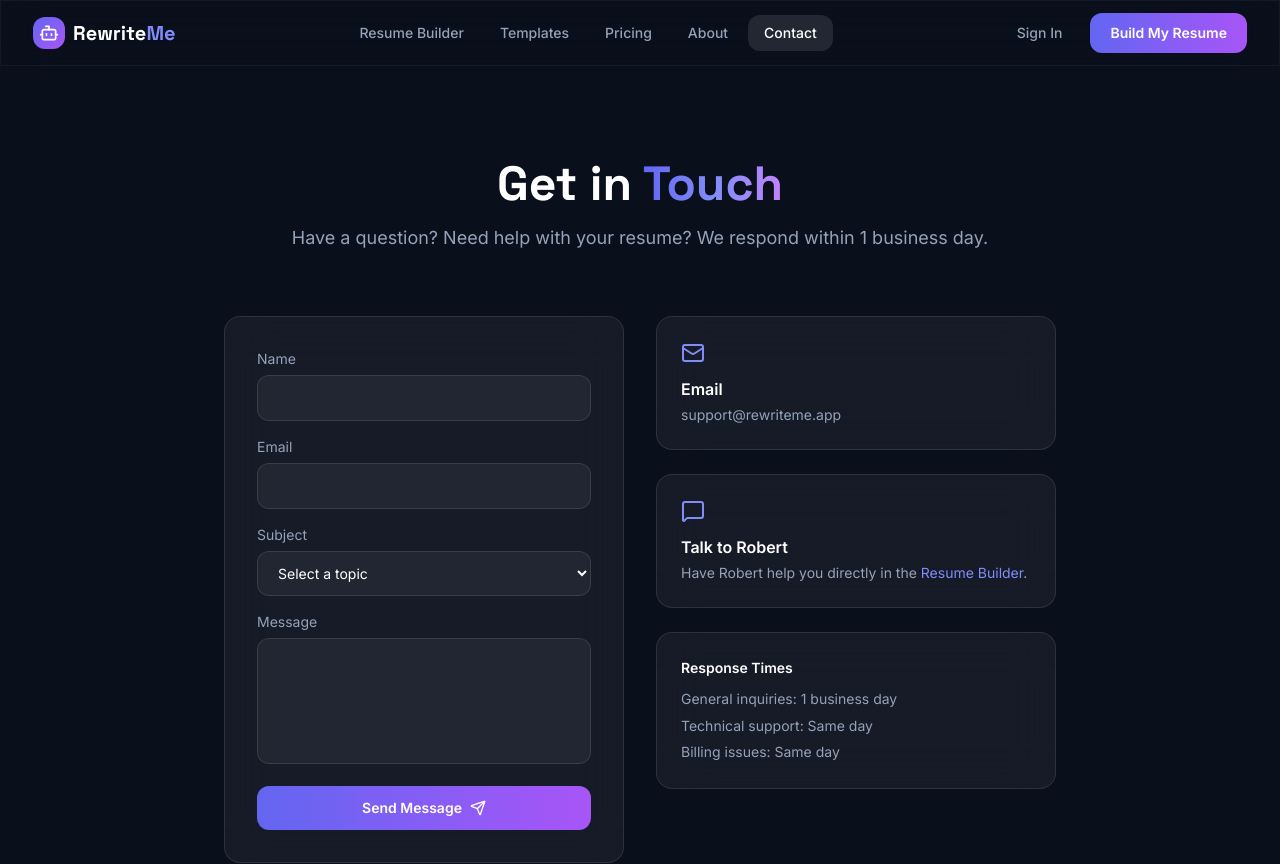
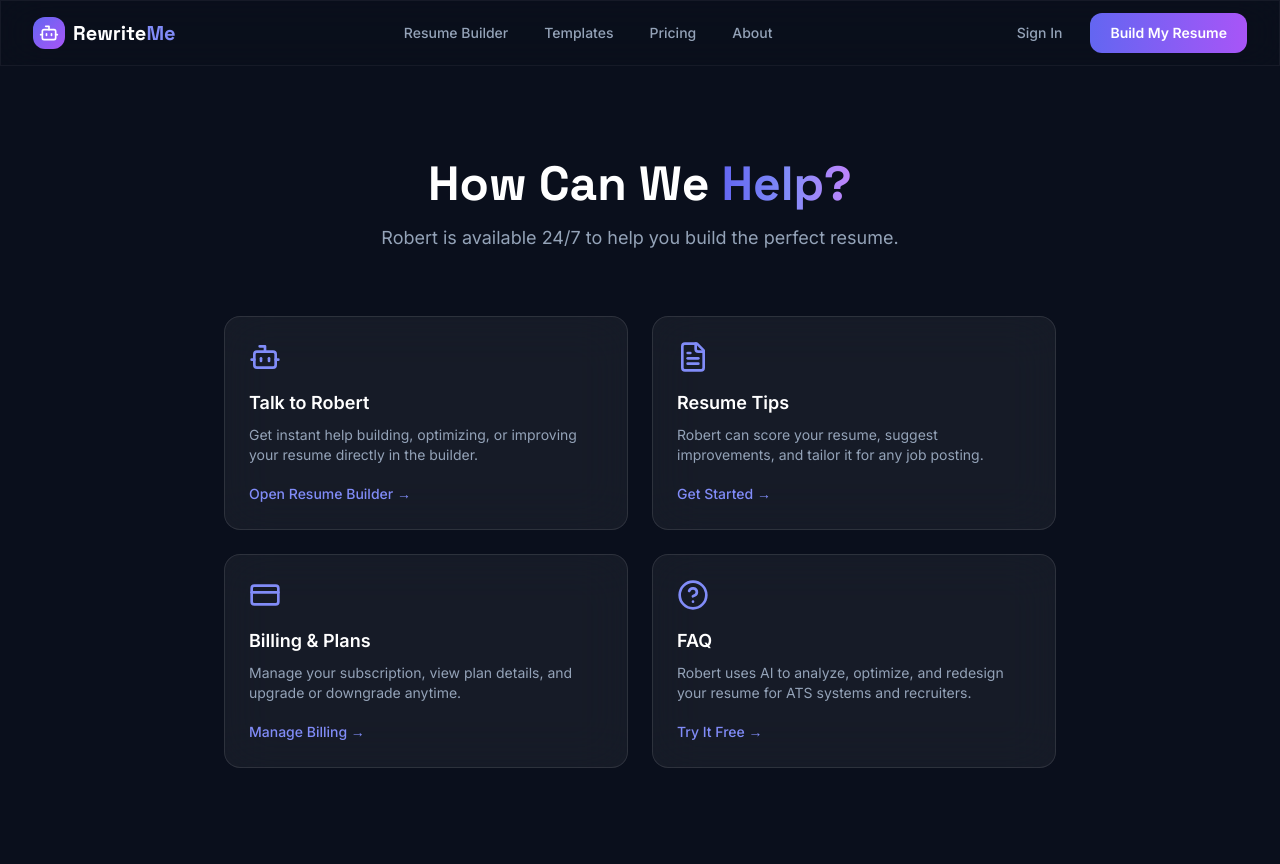
Before and after one commit to Klerno-Labs/Resume, a Next.js app: page /contact in a window 1280 px wide. Shown: the top 864 px of the page. Built offline with nearby package versions, Linux system fonts and the light colour scheme.

Commit message:
feat: replace contact page with help center, remove contact form
- Replace contact form with Help Center directing users to Robert
- Remove contact API endpoint
- Remove Contact from navbar
- Rename footer link to Help Center

Co-Authored-By: Claude Opus 4.6 <noreply@anthropic.com>

```diff
--- a/app/api/contact/route.ts
+++ /dev/null
@@ -1,36 +0,0 @@
-import { NextRequest, NextResponse } from 'next/server';
-import { z } from 'zod';
-
-const contactSchema = z.object({
-  name: z.string().min(1).max(100),
-  email: z.string().email(),
-  subject: z.enum(['support', 'billing', 'feedback', 'partnership', 'other']),
-  message: z.string().min(10).max(5000),
-});
-
-export async function POST(req: NextRequest) {
-  try {
-    const body = await req.json();
-    const parsed = contactSchema.safeParse(body);
-
-    if (!parsed.success) {
-      return NextResponse.json(
-        { message: parsed.error.errors[0].message },
-        { status: 400 }
-      );
-    }
-
-    const { name, email, subject, message } = parsed.data;
-
-    // Log the contact submission (in production, send email or store in DB)
-    console.log('[Contact Form]', { name, email, subject, message: message.slice(0, 100) });
-
-    return NextResponse.json({ success: true });
-  } catch (error) {
-    console.error('Contact form error:', error);
-    return NextResponse.json(
-      { message: 'Failed to send message' },
-      { status: 500 }
-    );
-  }
-}
--- a/app/contact/page.tsx
+++ b/app/contact/page.tsx
@@ -1,45 +1,43 @@
 'use client';
 
-import { useState } from 'react';
+import Link from 'next/link';
 import { Navbar } from '@/components/layout/navbar';
 import { Footer } from '@/components/layout/footer';
 import { motion } from 'framer-motion';
-import { Send, Mail, MessageSquare, Loader2, CheckCircle2 } from 'lucide-react';
+import { Bot, HelpCircle, FileText, CreditCard } from 'lucide-react';
+
+const helpTopics = [
+  {
+    icon: Bot,
+    title: 'Talk to Robert',
+    description: 'Get instant help building, optimizing, or improving your resume directly in the builder.',
+    link: '/builder',
+    cta: 'Open Resume Builder',
+  },
+  {
+    icon: FileText,
+    title: 'Resume Tips',
+    description: 'Robert can score your resume, suggest improvements, and tailor it for any job posting.',
+    link: '/builder',
+    cta: 'Get Started',
+  },
+  {
+    icon: CreditCard,
+    title: 'Billing & Plans',
+    description: 'Manage your subscription, view plan details, and upgrade or downgrade anytime.',
+    link: '/settings',
+    cta: 'Manage Billing',
+  },
+  {
+    icon: HelpCircle,
+    title: 'FAQ',
+    description: 'Robert uses AI to analyze, optimize, and redesign your resume for ATS systems and recruiters.',
+    link: '/builder',
+    cta: 'Try It Free',
+  },
+];
 
 export default function ContactPage() {
-  const [loading, setLoading] = useState(false);
-  const [sent, setSent] = useState(false);
-  const [form, setForm] = useState({
-    name: '',
-    email: '',
-    subject: '',
-    message: '',
-  });
-
-  const [error, setError] = useState('');
-
-  const handleSubmit = async (e: React.FormEvent) => {
-    e.preventDefault();
-    setLoading(true);
-    setError('');
-    try {
-      const res = await fetch('/api/contact', {
-        method: 'POST',
-        headers: { 'Content-Type': 'application/json' },
-        body: JSON.stringify(form),
-      });
-      if (!res.ok) {
-        const data = await res.json();
-        throw new Error(data.message || 'Failed to send');
-      }
-      setSent(true);
-    } catch (err) {
-      setError(err instanceof Error ? err.message : 'Something went wrong');
-    } finally {
-      setLoading(false);
-    }
-  };
-
   return (
     <>
       <Navbar />
@@ -52,134 +50,34 @@ export default function ContactPage() {
               className="text-center mb-16"
             >
               <h1 className="text-4xl sm:text-5xl font-display font-bold text-white mb-4">
-                Get in <span className="text-gradient">Touch</span>
+                How Can We <span className="text-gradient">Help?</span>
               </h1>
               <p className="text-brand-muted text-lg">
-                Have a question? Need help with your resume? We respond within 1 business day.
+                Robert is available 24/7 to help you build the perfect resume.
               </p>
             </motion.div>
 
-            <div className="grid grid-cols-1 md:grid-cols-2 gap-8">
-              {/* Contact Form */}
-              <motion.div
-                initial={{ opacity: 0, x: -20 }}
-                animate={{ opacity: 1, x: 0 }}
-                transition={{ delay: 0.1 }}
-                className="glass rounded-2xl p-8"
-              >
-                {sent ? (
-                  <div className="text-center py-8">
-                    <CheckCircle2 className="w-12 h-12 text-green-400 mx-auto mb-4" />
-                    <h3 className="text-white font-semibold text-lg mb-2">Message Sent!</h3>
-                    <p className="text-brand-muted text-sm">
-                      We&apos;ll get back to you within 1 business day.
-                    </p>
-                  </div>
-                ) : (
-                  <form onSubmit={handleSubmit} className="space-y-4">
-                    {error && (
-                      <div className="p-3 rounded-lg bg-red-500/10 border border-red-500/20 text-red-400 text-sm">
-                        {error}
-                      </div>
-                    )}
-                    <div>
-                      <label className="block text-sm text-brand-muted mb-1.5">Name</label>
-                      <input
-                        type="text"
-                        value={form.name}
-                        onChange={(e) => setForm({ ...form, name: e.target.value })}
-                        className="w-full bg-white/5 border border-white/10 rounded-xl px-4 py-3 text-white text-sm focus:outline-none focus:ring-2 focus:ring-brand-accent/50"
-                        required
-                      />
-                    </div>
-                    <div>
-                      <label className="block text-sm text-brand-muted mb-1.5">Email</label>
-                      <input
-                        type="email"
-                        value={form.email}
-                        onChange={(e) => setForm({ ...form, email: e.target.value })}
-                        className="w-full bg-white/5 border border-white/10 rounded-xl px-4 py-3 text-white text-sm focus:outline-none focus:ring-2 focus:ring-brand-accent/50"
-                        required
-                      />
-                    </div>
-                    <div>
-                      <label className="block text-sm text-brand-muted mb-1.5">Subject</label>
-                      <select
-                        value={form.subject}
-                        onChange={(e) => setForm({ ...form, subject: e.target.value })}
-                        className="w-full bg-white/5 border border-white/10 rounded-xl px-4 py-3 text-white text-sm focus:outline-none focus:ring-2 focus:ring-brand-accent/50"
-                        required
-                      >
-                        <option value="">Select a topic</option>
-                        <option value="support">Technical Support</option>
-                        <option value="billing">Billing Question</option>
-                        <option value="feedback">Feedback</option>
-                        <option value="partnership">Partnership</option>
-                        <option value="other">Other</option>
-                      </select>
-                    </div>
-                    <div>
-                      <label className="block text-sm text-brand-muted mb-1.5">Message</label>
-                      <textarea
-                        value={form.message}
-                        onChange={(e) => setForm({ ...form, message: e.target.value })}
-                        rows={5}
-                        className="w-full bg-white/5 border border-white/10 rounded-xl px-4 py-3 text-white text-sm focus:outline-none focus:ring-2 focus:ring-brand-accent/50 resize-none"
-                        required
-                      />
-                    </div>
-                    <button
-                      type="submit"
-                      disabled={loading}
-                      className="w-full flex items-center justify-center gap-2 py-3 rounded-xl bg-gradient-to-r from-brand-accent to-purple-500 text-white font-semibold text-sm hover:shadow-lg hover:shadow-brand-accent/25 transition-all disabled:opacity-50"
-                    >
-                      {loading ? (
-                        <Loader2 className="w-4 h-4 animate-spin" />
-                      ) : (
-                        <>
-                          Send Message
-                          <Send className="w-4 h-4" />
-                        </>
-                      )}
-                    </button>
-                  </form>
-                )}
-              </motion.div>
-
-              {/* Info */}
-              <motion.div
-                initial={{ opacity: 0, x: 20 }}
-                animate={{ opacity: 1, x: 0 }}
-                transition={{ delay: 0.2 }}
-                className="space-y-6"
-              >
-                <div className="glass rounded-2xl p-6">
-                  <Mail className="w-6 h-6 text-brand-accent-light mb-3" />
-                  <h3 className="text-white font-semibold mb-1">Email</h3>
-                  <p className="text-brand-muted text-sm">support@rewriteme.app</p>
-                </div>
-                <div className="glass rounded-2xl p-6">
-                  <MessageSquare className="w-6 h-6 text-brand-accent-light mb-3" />
-                  <h3 className="text-white font-semibold mb-1">Talk to Robert</h3>
-                  <p className="text-brand-muted text-sm">
-                    Have Robert help you directly in the{' '}
-                    <a href="/builder" className="text-brand-accent-light hover:underline">
-                      Resume Builder
-                    </a>
-                    .
-                  </p>
-                </div>
-                <div className="glass rounded-2xl p-6">
-                  <div className="text-brand-muted text-sm leading-relaxed">
-                    <p className="font-semibold text-white mb-2">Response Times</p>
-                    <ul className="space-y-1">
-                      <li>General inquiries: 1 business day</li>
-                      <li>Technical support: Same day</li>
-                      <li>Billing issues: Same day</li>
-                    </ul>
-                  </div>
-                </div>
-              </motion.div>
+            <div className="grid grid-cols-1 sm:grid-cols-2 gap-6">
+              {helpTopics.map((topic, i) => (
+                <motion.div
+                  key={topic.title}
+                  initial={{ opacity: 0, y: 20 }}
+                  animate={{ opacity: 1, y: 0 }}
+                  transition={{ delay: i * 0.1 }}
+                >
+                  <Link
+                    href={topic.link}
+                    className="block glass rounded-2xl p-6 hover:bg-white/[0.03] transition-colors group"
+                  >
+                    <topic.icon className="w-8 h-8 text-brand-accent-light mb-4" />
+                    <h3 className="text-white font-semibold text-lg mb-2">{topic.title}</h3>
+                    <p className="text-brand-muted text-sm mb-4">{topic.description}</p>
+                    <span className="text-brand-accent-light text-sm font-medium group-hover:underline">
+                      {topic.cta} &rarr;
+                    </span>
+                  </Link>
+                </motion.div>
+              ))}
             </div>
           </div>
         </section>
--- a/components/layout/footer.tsx
+++ b/components/layout/footer.tsx
@@ -10,7 +10,7 @@ const footerLinks = {
   ],
   Resources: [
     { href: '/about', label: 'About Robert' },
-    { href: '/contact', label: 'Contact' },
+    { href: '/contact', label: 'Help Center' },
     { href: '/dashboard', label: 'Dashboard' },
   ],
   Legal: [
--- a/components/layout/navbar.tsx
+++ b/components/layout/navbar.tsx
@@ -11,7 +11,6 @@ const navLinks = [
   { href: '/templates', label: 'Templates' },
   { href: '/pricing', label: 'Pricing' },
   { href: '/about', label: 'About' },
-  { href: '/contact', label: 'Contact' },
 ];
 
 export function Navbar() {
```
